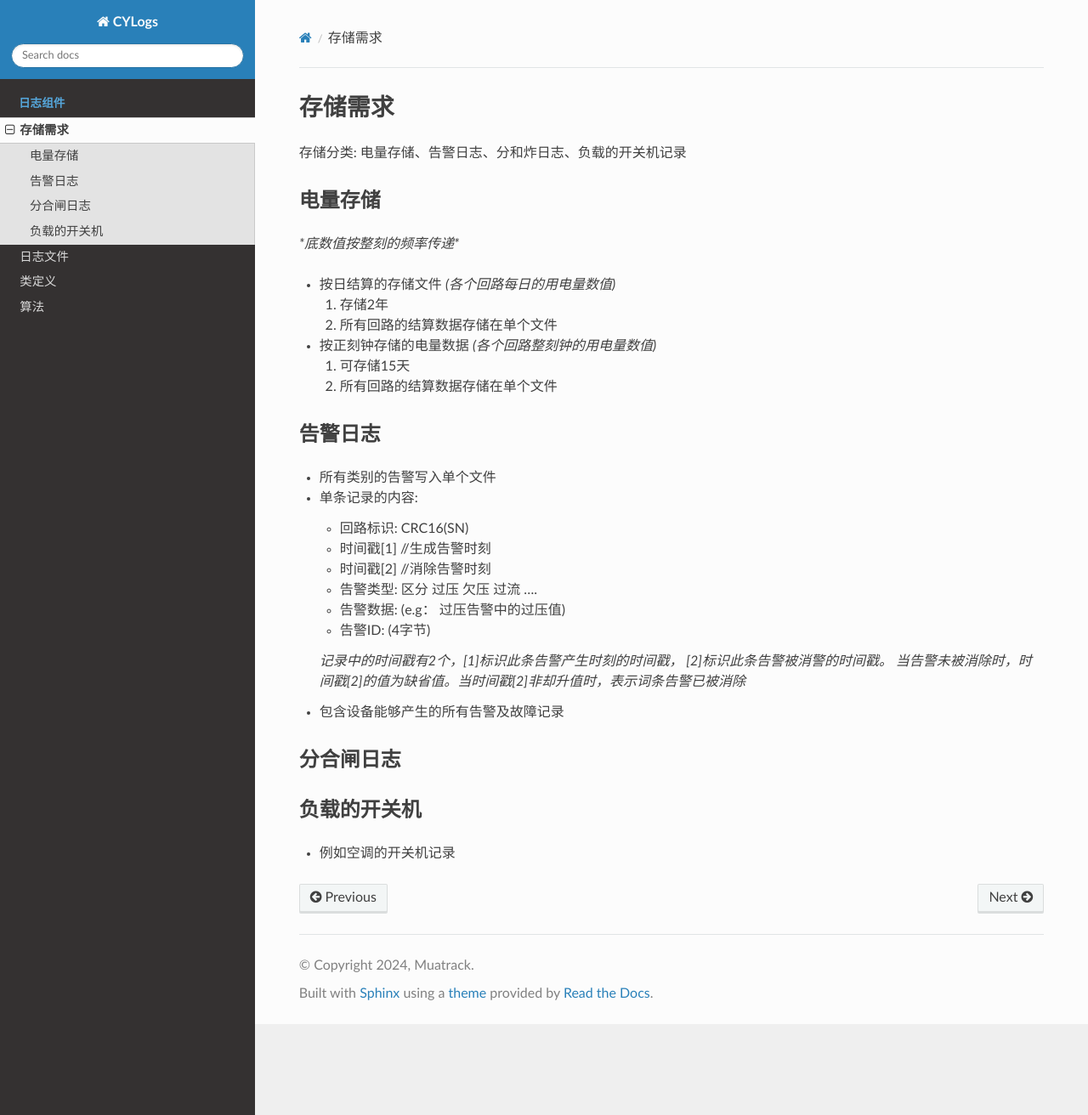
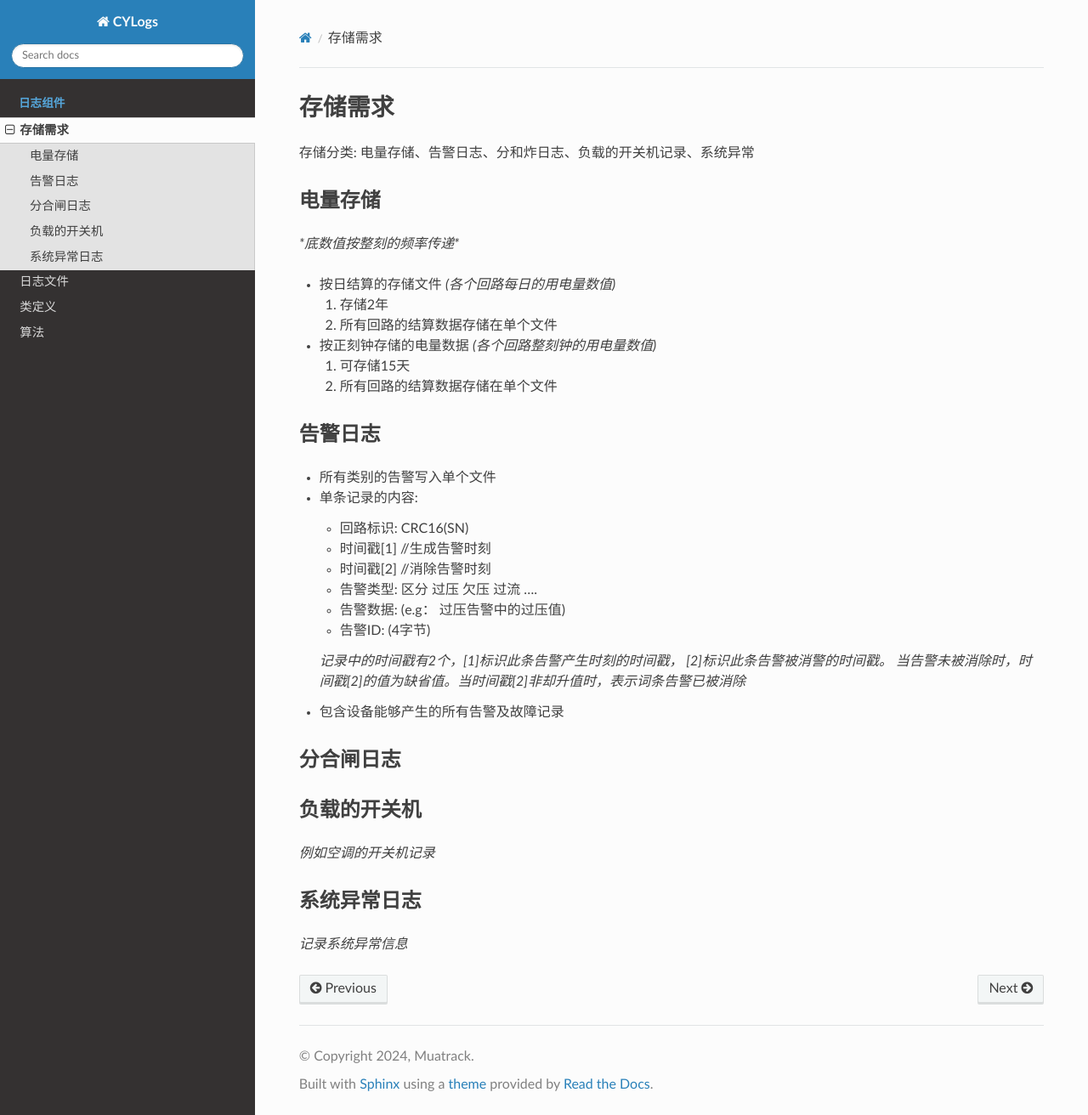
Before and after one commit to Muatrack/esp32-components-cylog, a Sphinx documentation site: the page built from docs/source/chapter/requirements.md, in a window 1280 px wide and 1312 px high. Shown: the whole window at 85% size. Built offline with Sphinx 7.4.7 and the Read the Docs theme 3.1.0, drawn with Linux system fonts in a browser that asks for light colours.

Commit message:
更新 文档

```diff
--- a/docs/source/chapter/requirements.md
+++ b/docs/source/chapter/requirements.md
@@ -2,7 +2,7 @@
 
 # 存储需求
 
-存储分类: 电量存储、告警日志、分和炸日志、负载的开关机记录
+存储分类: 电量存储、告警日志、分和炸日志、负载的开关机记录、系统异常
 
 ## 电量存储
 
@@ -36,4 +36,8 @@
 
 ## 负载的开关机
 
-* 例如空调的开关机记录
+*例如空调的开关机记录*
+
+## 系统异常日志
+
+*记录系统异常信息*
```
